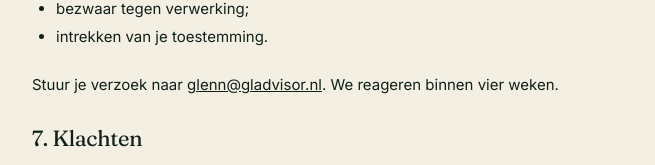
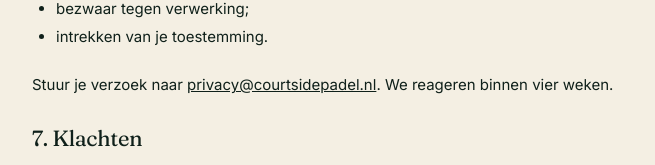
Before and after one commit to Glenns87/courtside-web, a Next.js app: page /privacy in a window 1280 px wide. Shown: the part 1582-1747 px from the top of the page, without its empty margins (288-943 px from the left). Built offline with nearby package versions, Linux system fonts and the light colour scheme; no server answers.

Commit message:
chore: restore privacy@courtsidepadel.nl as visible contact address

```diff
--- a/app/privacy/page.tsx
+++ b/app/privacy/page.tsx
@@ -134,10 +134,10 @@ export default function PrivacyPage() {
               Stuur je verzoek naar{" "}
               {/* REVIEW JURIST: contact-mailadres voor AVG-verzoeken vaststellen. */}
               <a
-                href="mailto:glenn@gladvisor.nl"
+                href="mailto:privacy@courtsidepadel.nl"
                 className="underline"
               >
-                glenn@gladvisor.nl
+                privacy@courtsidepadel.nl
               </a>
               . We reageren binnen vier weken.
             </p>
```
